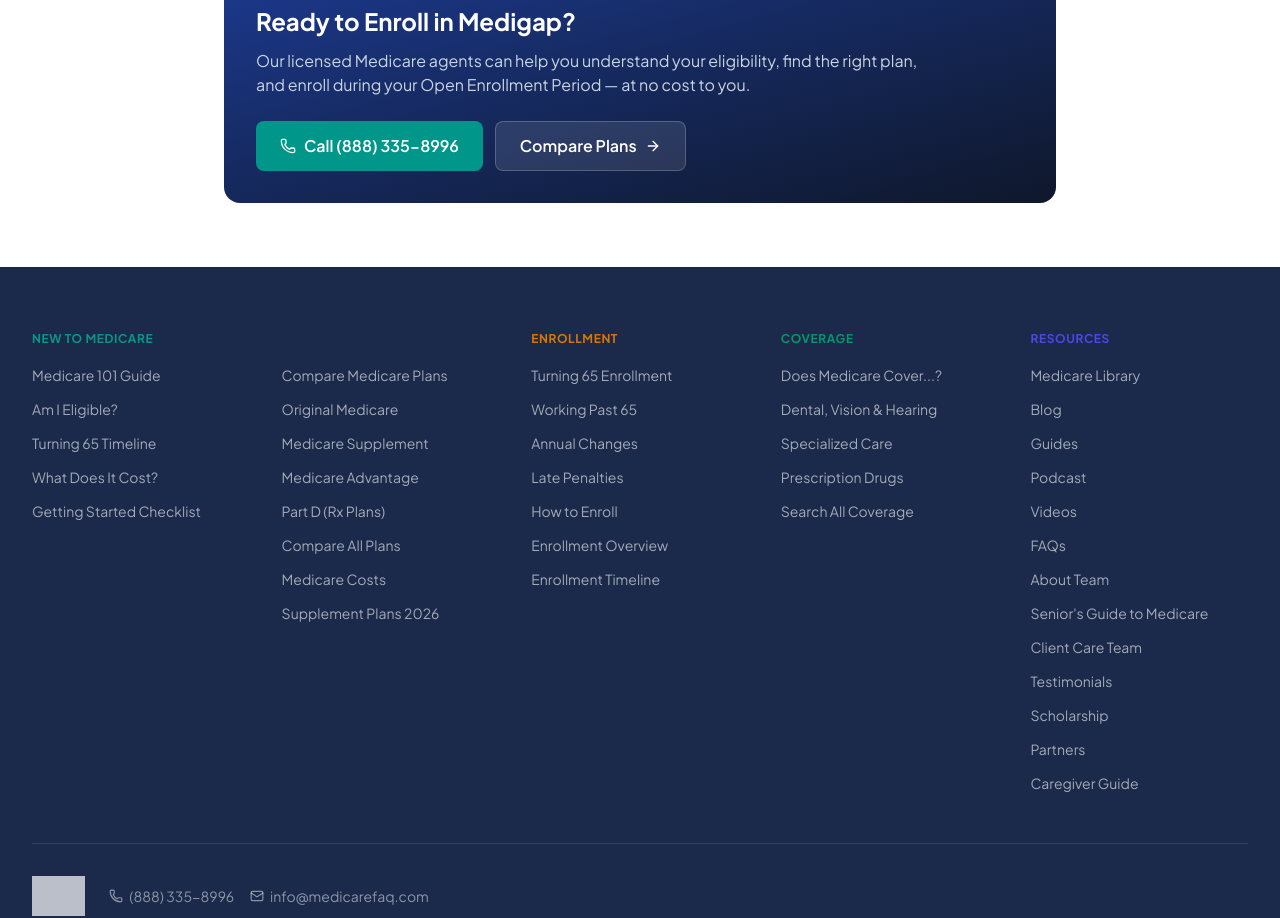
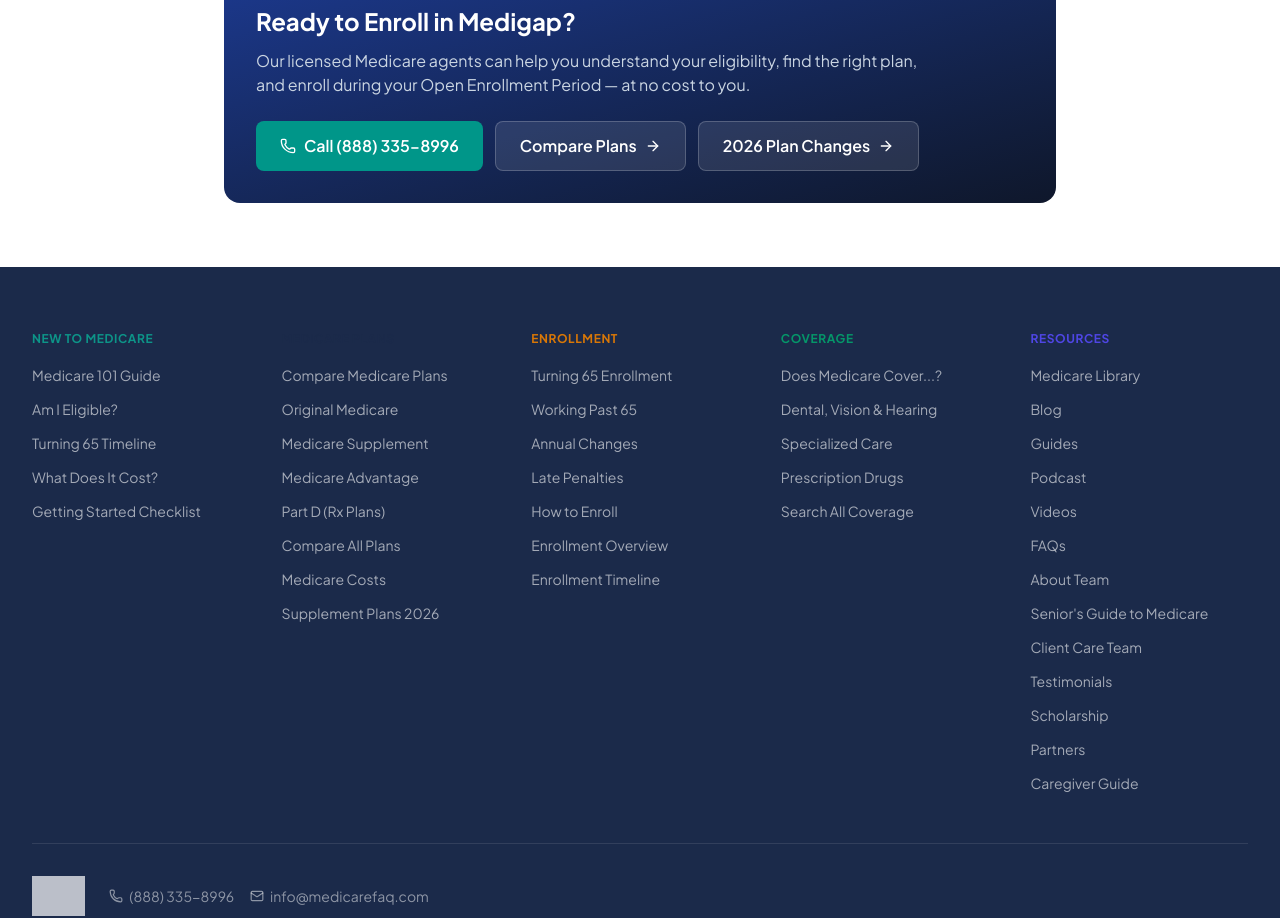
Before and after one commit to cboudreau-eip/medicarefaq-next, a Next.js app: page /medicare-supplements/medigap-eligibility in a window 1280 px wide. Shown: the part 3240-4158 px from the top of the page. Built offline with nearby package versions, Linux system fonts and the light colour scheme; grey boxes are pictures that could not be loaded.

Commit message:
Batch 14: supplement-plans-2026 links from medigap index + eligibility pages; role-of-a-caregiver added to 2 more caregiver guide entries

```diff
--- a/src/app/medicare-supplements/PageContent.tsx
+++ b/src/app/medicare-supplements/PageContent.tsx
@@ -328,6 +328,9 @@ export default function MedicareSupplement() {  const [activeSection, setActiveS
                   <Link href="/medicare-supplements/medigap-eligibility" className="inline-flex items-center gap-2 text-sm font-semibold text-teal-700 hover:text-teal-900 underline underline-offset-2">
                     Check your eligibility <ArrowRight className="w-3.5 h-3.5" />
                   </Link>
+                  <Link href="/medicare-supplements/medicare-supplement-plans-2026" className="inline-flex items-center gap-2 text-sm font-semibold text-teal-700 hover:text-teal-900 underline underline-offset-2">
+                    2026 plan changes <ArrowRight className="w-3.5 h-3.5" />
+                  </Link>
                 </div>
               </section>
 
--- a/src/app/medicare-supplements/medigap-eligibility/PageContent.tsx
+++ b/src/app/medicare-supplements/medigap-eligibility/PageContent.tsx
@@ -265,6 +265,9 @@ export default function PageContent() {
               <Link href="/medicare-supplements/compare" className="inline-flex items-center gap-2 bg-white/10 hover:bg-white/20 text-white font-semibold px-6 py-3 rounded-lg transition-colors border border-white/20">
                 Compare Plans <ArrowRight className="w-4 h-4" />
               </Link>
+              <Link href="/medicare-supplements/medicare-supplement-plans-2026" className="inline-flex items-center gap-2 bg-white/10 hover:bg-white/20 text-white font-semibold px-6 py-3 rounded-lg transition-colors border border-white/20">
+                2026 Plan Changes <ArrowRight className="w-4 h-4" />
+              </Link>
             </div>
           </div>
         </div>
--- a/src/lib/caregiver-guide-data.ts
+++ b/src/lib/caregiver-guide-data.ts
@@ -164,6 +164,7 @@ export const CAREGIVER_PAGES: CaregiverPageData[] = [
       { label: "Who Qualifies as a Caregiver Under Medicare Rules", path: "/guide-to-being-a-caregiver/who-qualifies-as-a-caregiver-under-medicare-rules" },
       { label: "Medicare Home Health Coverage", path: "/faqs/does-medicare-cover-home-health-care" },
       { label: "Medicare Hospice Coverage", path: "/faqs/does-medicare-cover-hospice" },
+      { label: "Roles of a Caregiver", path: "/guide-to-being-a-caregiver/role-of-a-caregiver" },
     ],
   },
   {
@@ -452,6 +453,7 @@ export const CAREGIVER_PAGES: CaregiverPageData[] = [
       { label: "What Are the 4 Types of Caregivers?", path: "/guide-to-being-a-caregiver/what-are-the-4-types-of-caregivers" },
       { label: "How to Become a Caregiver", path: "/guide-to-being-a-caregiver/how-to-become-a-caregiver" },
       { label: "Caregiver Assistance Programs", path: "/guide-to-being-a-caregiver/caregiver-assistance" },
+      { label: "Roles of a Caregiver", path: "/guide-to-being-a-caregiver/role-of-a-caregiver" },
     ],
   },
   {
```
